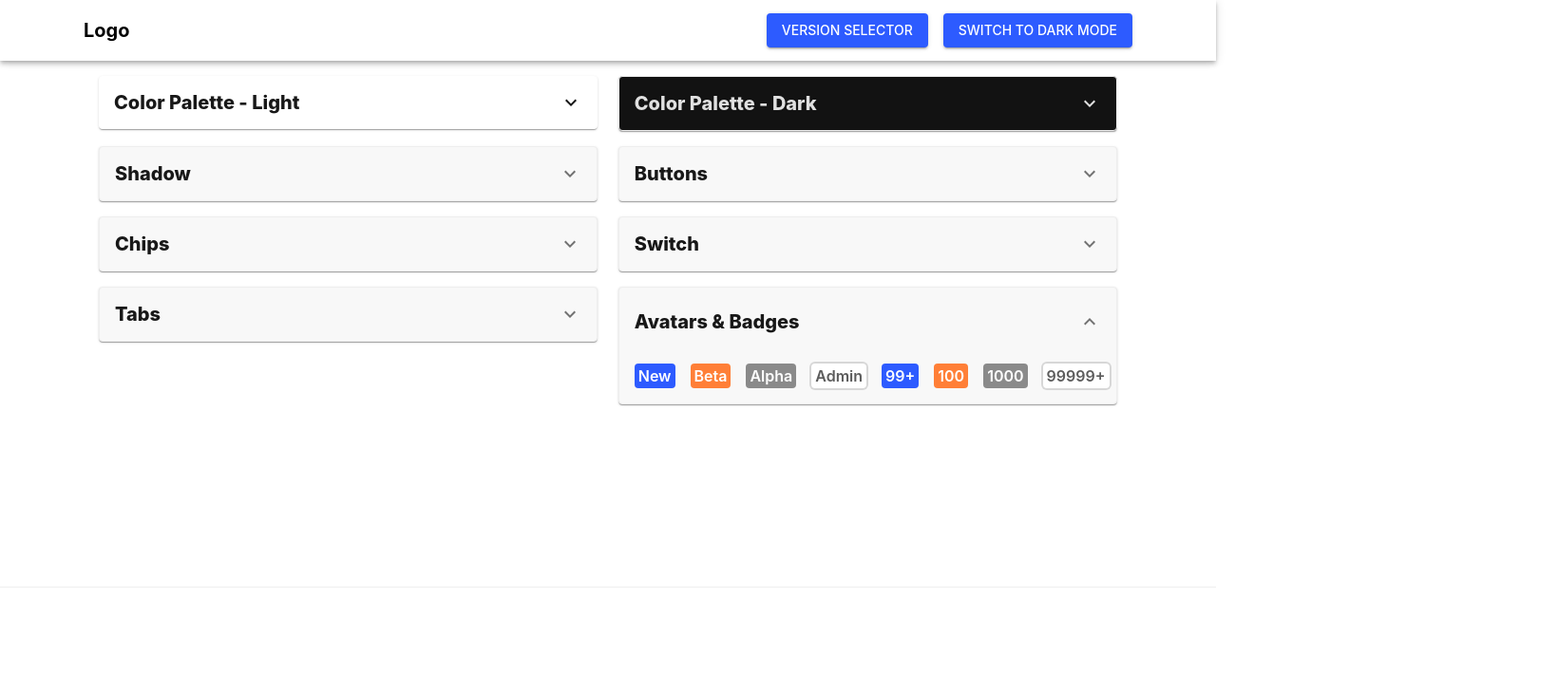
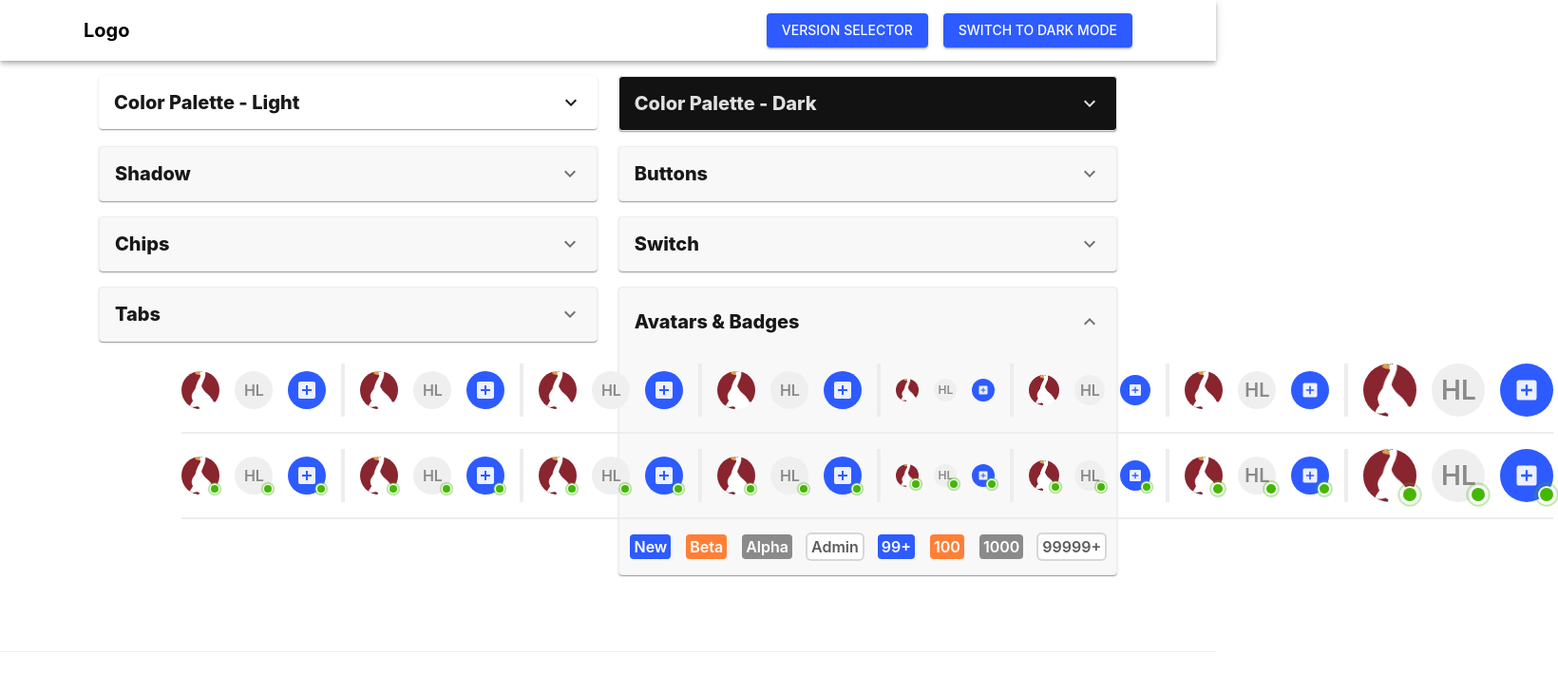
Before and after one commit to Yuki-kykyky/layout-demos, a Next.js app: page / in a window 1280 px wide. Shown: the top 728 px of the page at 95% size, 1640 px wide, since content can reach past the window. Built offline with nearby package versions, Linux system fonts and the light colour scheme.

Commit message:
generate woop-avatar

```diff
--- /dev/null
+++ b/app/common/ui/page2/woop/woop-avatar.tsx
@@ -0,0 +1,82 @@
+import { ColorPalette } from "@/app/common/styles/color-palette";
+import { Avatar, Typography } from "@mui/material";
+import React from "react";
+import { StyledBadge } from "./woop-badge";
+
+export enum AvatarSize {
+  S = 24,
+  M = 32,
+  L = 40,
+  XL = 56,
+}
+
+export const WoopAvatar = ({
+  size = "M",
+  imgSrc,
+  text,
+  icon,
+  bgColor = ColorPalette.Greyscale.disabledBg,
+  contentColor = ColorPalette.Greyscale.disabledText,
+  badged = false,
+}: {
+  size?: keyof typeof AvatarSize;
+  imgSrc?: string;
+  text?: string;
+  icon?: React.ReactNode;
+  bgColor?: string;
+  contentColor?: string;
+  badged?: boolean;
+}) => {
+  const getAvatarStyle = (
+    size: keyof typeof AvatarSize,
+    bgColor: string,
+    contentColor: string
+  ) => {
+    return {
+      width: AvatarSize[size],
+      height: AvatarSize[size],
+      bgcolor: bgColor,
+      "& .MuiSvgIcon-root": {
+        fontSize: AvatarSize[size] / 2,
+        color: contentColor,
+      },
+    };
+  };
+
+  const renderAvatar = () => (
+    <Avatar sx={getAvatarStyle(size, bgColor, contentColor)} src={imgSrc}>
+      {text && (
+        <Typography
+          lineHeight={AvatarSize[size]}
+          fontSize={AvatarSize[size] / 2}
+          fontWeight={600}
+          color={contentColor}
+        >
+          {text}
+        </Typography>
+      )}
+      {icon && icon}
+    </Avatar>
+  );
+
+  return (
+    <>
+      {badged ? (
+        <StyledBadge
+          size={size}
+          rippling
+          overlap="circular"
+          anchorOrigin={{
+            vertical: "bottom",
+            horizontal: "right",
+          }}
+          variant="dot"
+        >
+          {renderAvatar()}
+        </StyledBadge>
+      ) : (
+        renderAvatar()
+      )}
+    </>
+  );
+};
--- a/app/common/ui/page2/woop/woop-badge.tsx
+++ b/app/common/ui/page2/woop/woop-badge.tsx
@@ -1,7 +1,8 @@
-import { Box, Typography } from "@mui/material";
+import { Badge, Box, styled, Typography } from "@mui/material";
 import React from "react";
 import { ColorPalette } from "@/app/common/styles/color-palette";
 import { WoopBadgeStyles } from "./styles";
+import { AvatarSize } from "./woop-avatar";
 
 interface WoopBadgeBaseProps {
   content: React.ReactNode;
@@ -13,6 +14,48 @@ interface WoopBadgeBaseProps {
   outlined?: boolean;
 }
 
+interface StyledBadgeProps {
+  size?: keyof typeof AvatarSize;
+  rippling?: boolean;
+}
+
+const StyledBadge = styled(Badge)<StyledBadgeProps>(
+  ({ theme, size = "M", rippling = false }) => ({
+    "& .MuiBadge-badge": {
+      width: size === "S" ? "8px" : AvatarSize[size] / 4,
+      height: size === "S" ? "8px" : AvatarSize[size] / 4,
+      borderRadius: "50%",
+      backgroundColor: "#44b700",
+      color: "#44b700",
+      boxShadow: `0 0 0 2px ${theme.palette.background.paper}`,
+      "&::after": {
+        position: "absolute",
+        top: 0,
+        left: 0,
+        width: "100%",
+        height: "100%",
+        borderRadius: "50%",
+        ...(rippling && {
+          animation: "ripple 1.2s infinite ease-in-out",
+          border: "1px solid currentColor",
+          content: '""',
+        }),
+      },
+    },
+    ...(rippling && {
+      "@keyframes ripple": {
+        "0%": {
+          transform: "scale(.8)",
+          opacity: 1,
+        },
+        "100%": {
+          transform: "scale(2.4)",
+          opacity: 0,
+        },
+      },
+    }),
+  })
+);
 // 基础徽章组件
 const WoopBadgeBase = ({
   content,
@@ -65,4 +108,4 @@ const WoopBadge = ({ content, ...props }: WoopBadgeBaseProps) => (
   <WoopBadgeBase content={content} {...props} />
 );
 
-export { WoopBadge, WoopNumberBadge };
+export { WoopBadge, WoopNumberBadge, StyledBadge };
--- /dev/null
+++ b/app/components/page2/avatar-list.tsx
@@ -0,0 +1,80 @@
+import { ColorPalette } from "@/app/common/styles/color-palette";
+import { AvatarSize, WoopAvatar } from "@/app/common/ui/page2/woop/woop-avatar";
+import { AddBox } from "@mui/icons-material";
+import { Divider, Stack } from "@mui/material";
+import React from "react";
+
+// 定义头像配置类型
+interface AvatarConfig {
+  size: keyof typeof AvatarSize;
+  variants: {
+    imgSrc?: string;
+    text?: string;
+    icon?: React.ReactNode;
+    bgColor?: string;
+    contentColor?: string;
+  }[];
+}
+
+// 定义头像组配置
+const avatarGroups: AvatarConfig[] = Object.keys(AvatarSize).map((size) => {
+  return {
+    size: size as keyof typeof AvatarSize,
+    variants: [
+      { imgSrc: "/goooose14.jpg" },
+      { text: "HL" },
+      {
+        icon: <AddBox />,
+        bgColor: ColorPalette.AccentViolet.accent1Primary,
+        contentColor: ColorPalette.AccentViolet.accent1Quaternary,
+      },
+    ],
+  };
+});
+
+// 分隔线组件
+const VerticalDivider = () => (
+  <Divider
+    orientation="vertical"
+    flexItem
+    sx={{ width: 4, bgcolor: ColorPalette.Greyscale.dividers }}
+  />
+);
+
+// 头像列表组件
+export const AvatarList = () => {
+  // 渲染单个头像组
+  const renderAvatarGroup = (config: AvatarConfig, badged: boolean = false) => (
+    <>
+      {config.variants.map((variant, index) => (
+        <WoopAvatar
+          key={`${config.size}-${index}-${badged}`}
+          size={config.size}
+          badged={badged}
+          {...variant}
+        />
+      ))}
+      {config.size !== "XL" && <VerticalDivider />}
+    </>
+  );
+
+  // 渲染所有头像组
+  const renderAvatarGroups = (badged: boolean = false) => (
+    <Stack
+      direction="row"
+      gap={2}
+      alignItems="center"
+      borderBottom={`2px solid ${ColorPalette.Greyscale.dividers}`}
+      pb={2}
+    >
+      {avatarGroups.map((group) => renderAvatarGroup(group, badged))}
+    </Stack>
+  );
+
+  return (
+    <>
+      {renderAvatarGroups(false)} {/* 无徽章版本 */}
+      {renderAvatarGroups(true)} {/* 有徽章版本 */}
+    </>
+  );
+};
--- a/app/pages/woop-design-system.tsx
+++ b/app/pages/woop-design-system.tsx
@@ -9,6 +9,7 @@ import {
   Typography,
 } from "@mui/material";
 import { ColorPalette, ColorPaletteDark } from "../common/styles/color-palette";
+import { AvatarList } from "../components/page2/avatar-list";
 import { BadgeList } from "../components/page2/badge-list";
 import ButtonList from "../components/page2/button-list";
 import { ChipList } from "../components/page2/chip-list";
@@ -17,6 +18,7 @@ import { ShadowList } from "../components/page2/shadow-list";
 import { SwitchList } from "../components/page2/switch-list";
 import TabList from "../components/page2/tab-list";
 import React from "react";
+
 export function WoopDesignSystem() {
   return (
     <Container maxWidth="xl">
@@ -212,7 +214,10 @@ export function WoopDesignSystem() {
               </Typography>
             </AccordionSummary>
             <AccordionDetails>
-              <BadgeList />
+              <Stack gap={2} alignItems="center">
+                <AvatarList />
+                <BadgeList />
+              </Stack>
             </AccordionDetails>
           </Accordion>
         </Box>
```
